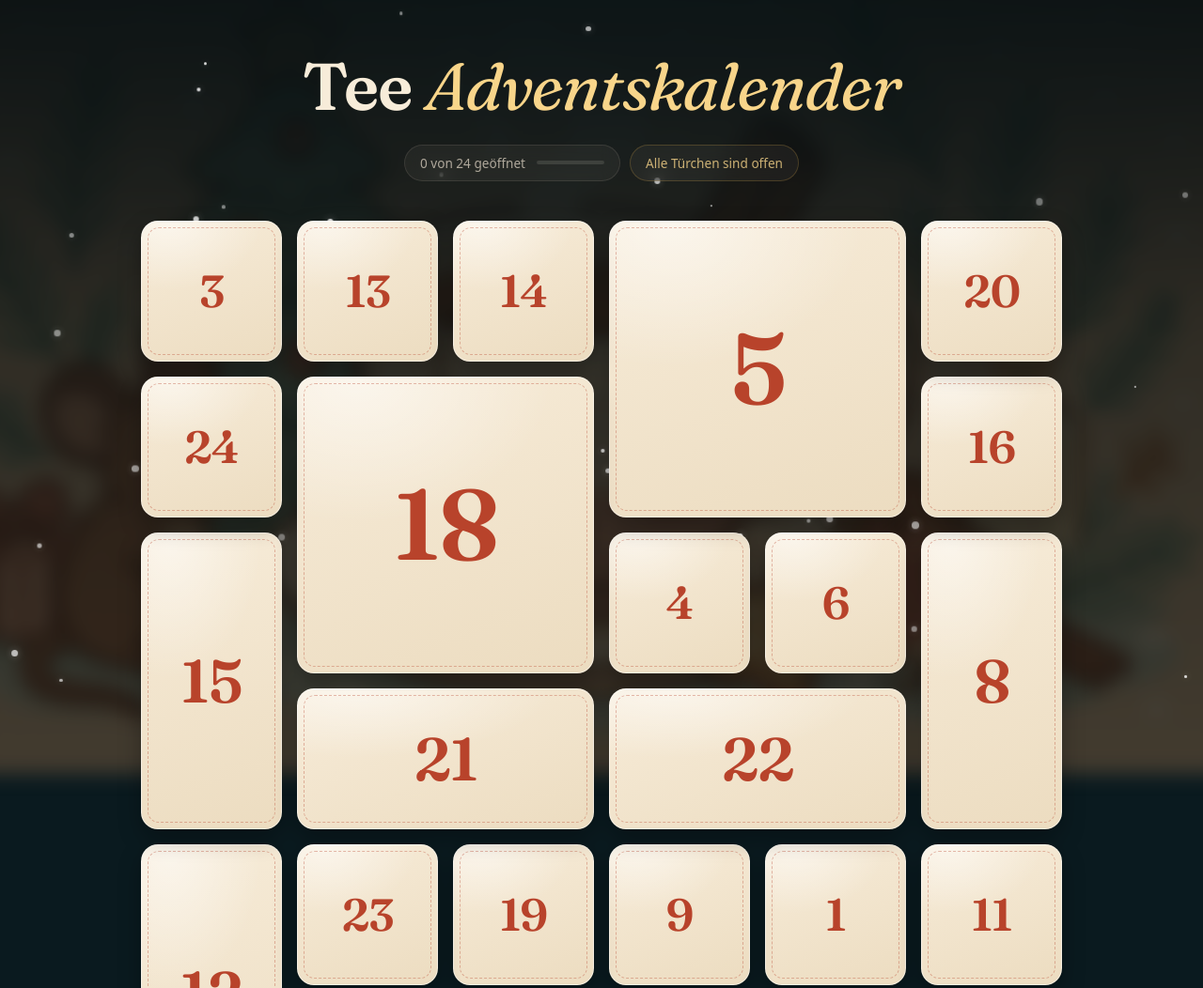
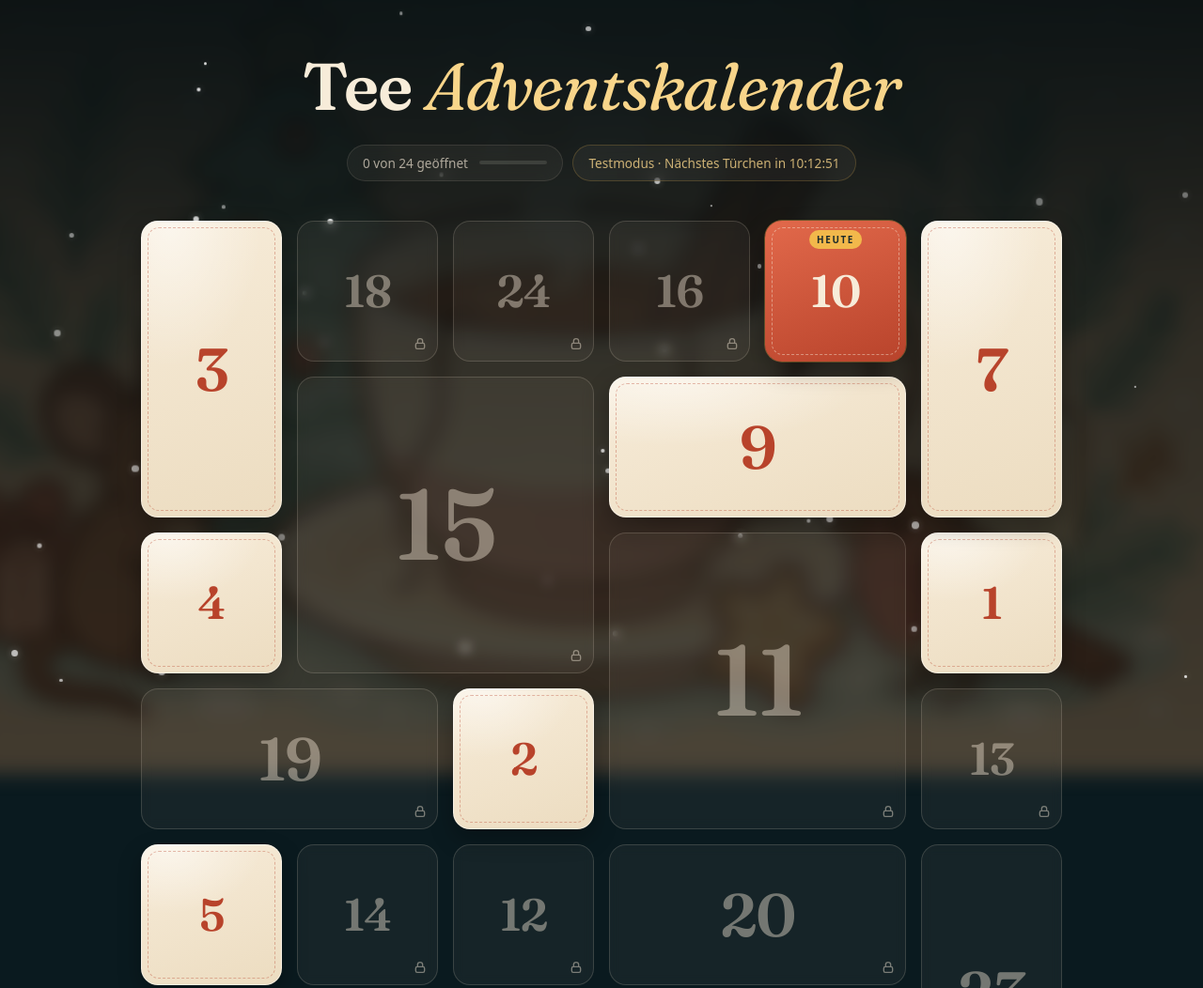
Before and after one commit to lukidu/tea-advent-calendar, a plain HTML site: page index.html in a window 1280 px wide. Shown: the top 1052 px of the page at 94% size. Drawn offline with Linux system fonts and the light colour scheme.

Commit message:
Test mode simulates a date; enable it for 10 December 2026
TEST_DATE replaces TEST_DAY: the page behaves as if today were that
date, with the clock running on. Doors opened while testing are stored
separately. CALENDAR_YEAR is set to 2026 so the test date falls inside
the calendar.

Co-Authored-By: Claude Fable 5.2 <noreply@anthropic.com>
Claude-Session: https://claude.ai/code/session_01Vk7xqFHLkwn2AJzRJVFPxV

```diff
--- a/index.html
+++ b/index.html
@@ -12,7 +12,7 @@
   <title>Tee Adventskalender</title>
   <link rel="icon" href="images/favicon.svg" type="image/svg+xml" />
   <link rel="preload" href="fonts/fraunces-latin-wght-normal.woff2" as="font" type="font/woff2" crossorigin />
-  <link rel="stylesheet" href="style.css?v=12.3" />
+  <link rel="stylesheet" href="style.css?v=12.4" />
 </head>
 <body>
   <div class="page-bg">
@@ -69,6 +69,6 @@
     </div>
   </div>
 
-  <script src="script.js?v=12.3"></script>
+  <script src="script.js?v=12.4"></script>
 </body>
 </html>
--- a/script.js
+++ b/script.js
@@ -9,15 +9,21 @@
 // - Danach (Januar usw.): alle Türchen bleiben offen
 // Bei einem neuen Jahr beginnen die geöffneten Türchen automatisch neu.
 // ============================================================
-const CALENDAR_YEAR = 2025;
+const CALENDAR_YEAR = 2026;
 
-// Testmodus: true erlaubt das "Vorspulen" bis TEST_DAY
-const TEST_MODE = false;
-const TEST_DAY = 24;
+// ============================================================
+// TESTMODUS: Bei true tut die Seite so, als wäre heute TEST_DATE.
+// Die Uhr läuft ab diesem Datum normal weiter (mit der echten Uhrzeit).
+// Im Test geöffnete Türchen werden getrennt gespeichert und stören
+// den echten Kalender nicht.
+// WICHTIG: Vor dem Verschenken wieder auf false stellen!
+// ============================================================
+const TEST_MODE = true;
+const TEST_DATE = '2026-12-10'; // Jahr-Monat-Tag
 
-const STORAGE_KEY        = `openedDoors-${CALENDAR_YEAR}`;
+const STORAGE_KEY        = TEST_MODE ? 'openedDoors-test' : `openedDoors-${CALENDAR_YEAR}`;
 const LEGACY_STORAGE_KEY = 'openedDoors'; // alter Speicherort (Kalender 2025)
-const VERSION            = '12.3';
+const VERSION            = '12.4';
 
 const calendar      = document.getElementById('calendar');
 const modal         = document.getElementById('modal');
@@ -44,7 +50,7 @@ function loadOpenedDoors() {
   try {
     let raw = localStorage.getItem(STORAGE_KEY);
     // Stand aus der alten Version übernehmen, damit 2025 nichts verloren geht
-    if (raw === null && CALENDAR_YEAR === 2025) raw = localStorage.getItem(LEGACY_STORAGE_KEY);
+    if (raw === null && !TEST_MODE && CALENDAR_YEAR === 2025) raw = localStorage.getItem(LEGACY_STORAGE_KEY);
     const stored = JSON.parse(raw);
     if (!Array.isArray(stored)) return [];
     const days = stored.map(Number).filter(n => Number.isInteger(n) && n >= 1 && n <= 24);
@@ -90,11 +96,23 @@ fetch(`teas.json?v=${VERSION}`)
 
 /* ---------- Datumslogik ---------- */
 
+// Abstand zwischen simuliertem und echtem Datum (0 ausserhalb des Testmodus)
+const timeOffset = (() => {
+  if (!TEST_MODE) return 0;
+  const [y, m, d] = TEST_DATE.split('-').map(Number);
+  const real = new Date();
+  const simulated = new Date(y, m - 1, d, real.getHours(), real.getMinutes(), real.getSeconds());
+  return Number.isNaN(simulated.getTime()) ? 0 : simulated - real;
+})();
+
+// Das aktuelle Datum – im Testmodus das simulierte
+function currentDate() {
+  return new Date(Date.now() + timeOffset);
+}
+
 // Prüft, ob ein Türchen geöffnet werden darf
 function canOpen(day) {
-  if (TEST_MODE) return day <= TEST_DAY;
-
-  const now   = new Date();
+  const now   = currentDate();
   const year  = now.getFullYear();
   const month = now.getMonth(); // 11 = Dezember
 
@@ -106,8 +124,7 @@ function canOpen(day) {
 
 // Das Türchen von heute (1–24) oder null ausserhalb der Adventszeit
 function todaysDoor() {
-  if (TEST_MODE) return TEST_DAY;
-  const now = new Date();
+  const now = currentDate();
   if (now.getFullYear() !== CALENDAR_YEAR || now.getMonth() !== 11) return null;
   return now.getDate() <= 24 ? now.getDate() : null;
 }
@@ -413,9 +430,7 @@ function formatDuration(ms) {
 }
 
 function countdownText() {
-  if (TEST_MODE) return 'Testmodus aktiv';
-
-  const now   = new Date();
+  const now   = currentDate();
   const start = new Date(CALENDAR_YEAR, 11, 1);
   const last  = new Date(CALENDAR_YEAR, 11, 24);
 
@@ -434,7 +449,7 @@ function countdownText() {
 }
 
 function updateCountdown() {
-  countdownEl.textContent = countdownText();
+  countdownEl.textContent = (TEST_MODE ? 'Testmodus · ' : '') + countdownText();
   countdownEl.hidden = false;
   // Um Mitternacht wird ein neues Türchen frei – Kalender neu zeichnen
   if (!opening && openableCount() !== renderedOpenable) renderCalendar();
```
